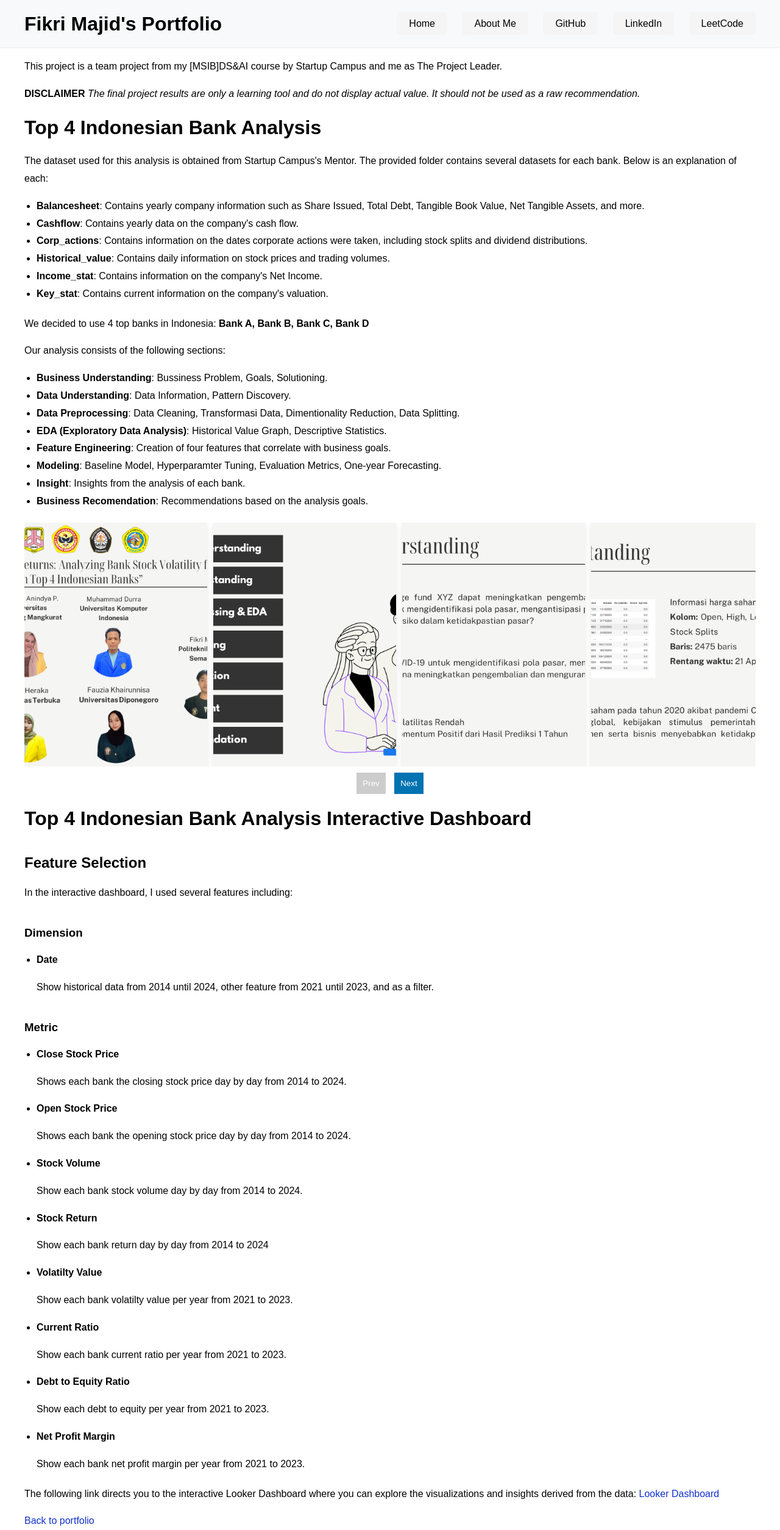
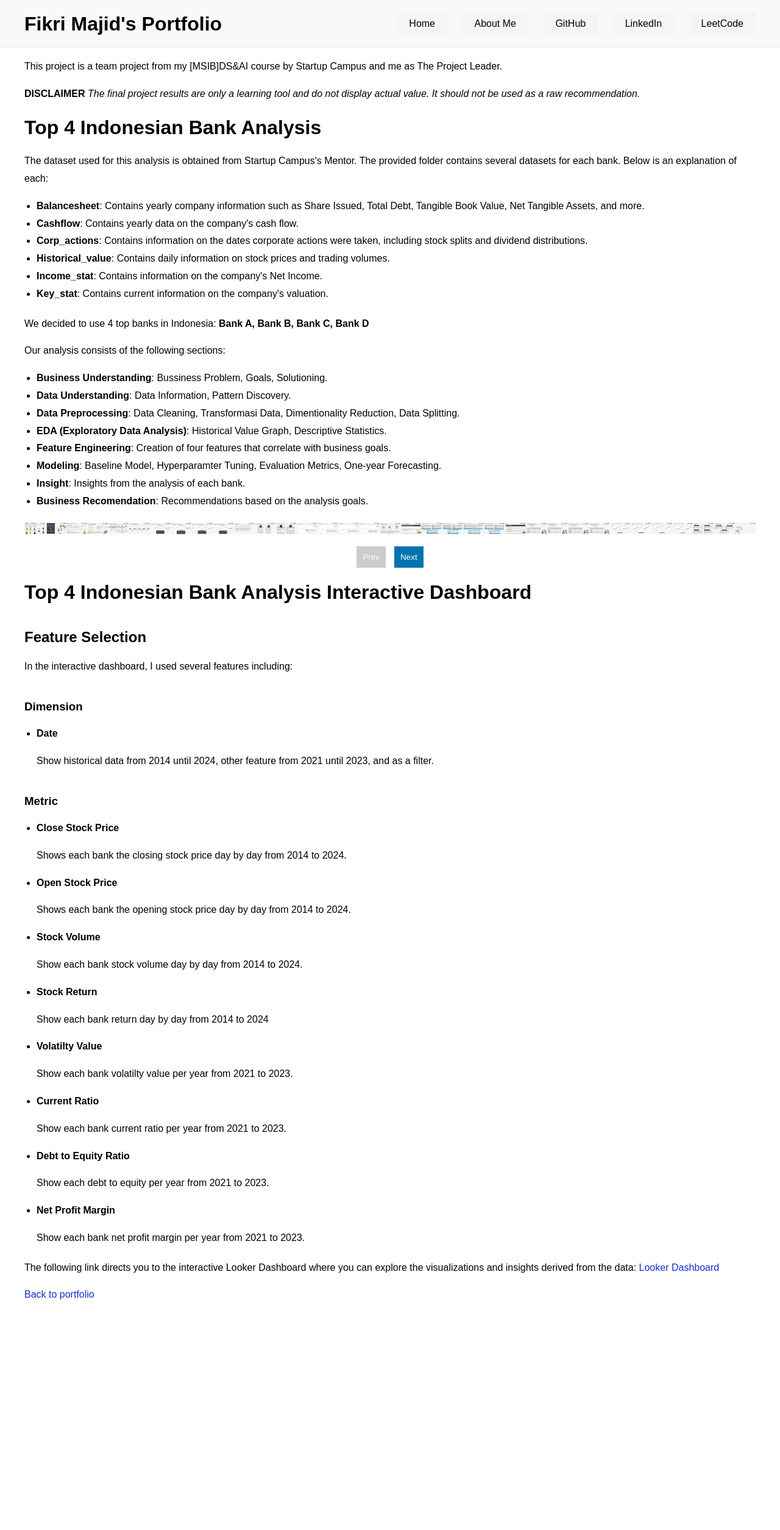
Before and after one commit to WahyuTomo14/portfolio_wahyu, a Jekyll site: the page built from projects/Top4Bank.html, in a window 1280 px wide. Shown: the whole page at 61% size. Built offline with Jekyll 4.4.1, drawn with Linux system fonts in a browser that asks for light colours; a script that is not in the unit is left out; after the commit the page ends 2138 px from its top, so only the background shows below that.

Commit message:
fix carousel slide

```diff
--- a/css/styles.css
+++ b/css/styles.css
@@ -167,18 +167,16 @@ a:hover {
 }
 
 .carousel-slide {
-    flex: none;
-    scroll-snap-align: start;
-    margin-right: 10px;
-    width: 300px;
-    height: 400px; /* Adjust the height as needed */
-    box-shadow: 0 4px 8px rgba(0, 0, 0, 0.1);
+    max-width: 100%;
+    height: auto;
+    overflow: hidden;
+    text-align: center;
 }
 
 .carousel-slide img {
-    width: 100%;
-    height: 100%;
-    object-fit: cover;
+    max-width: 100%;
+    height: auto;
+    display: inline-block;
 }
 
 .carousel-controls {
```
Also changed, not shown: projects/Top4Bank.html (indentation only).
